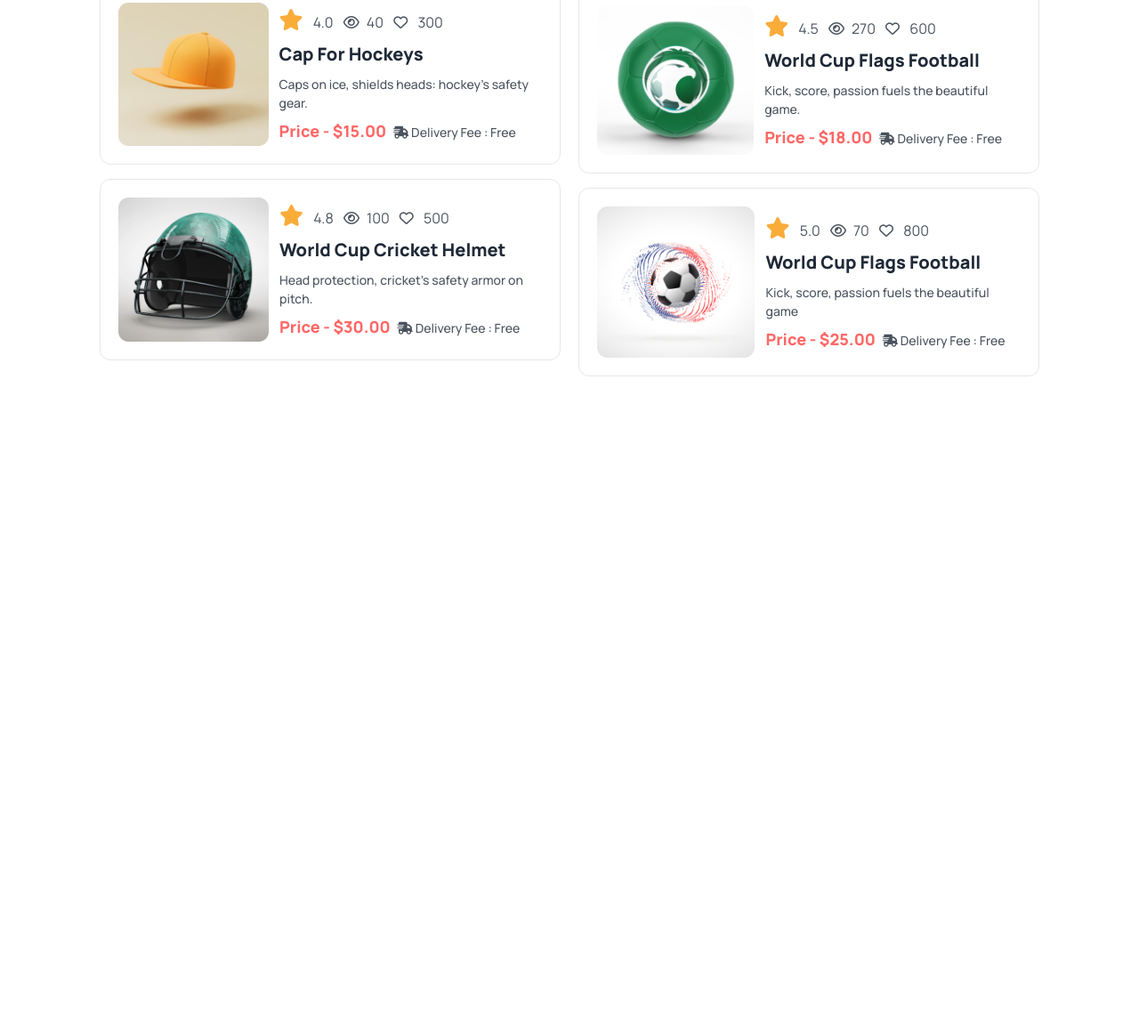
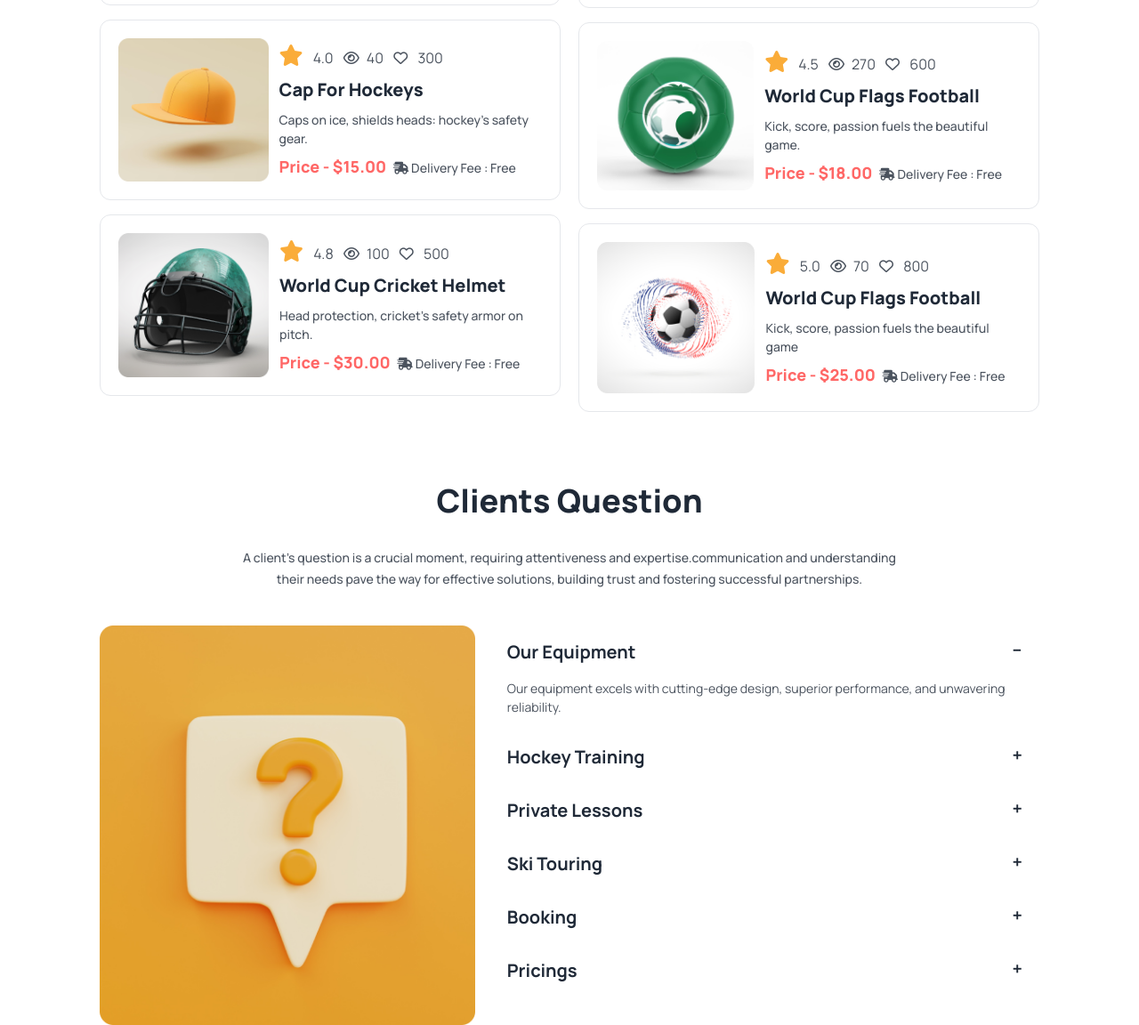
Before and after one commit to chhando/b9-assignment-task-3, a plain HTML site: page index.html in a window 1280 px wide. Shown: the part 2653-3805 px from the top of the page at 89% size. Before the commit the page ends 3076 px from the top, so only its background shows below. Drawn offline with nearby package versions, Linux system fonts and the light colour scheme.

Commit message:
client question section added

```diff
--- a/index.html
+++ b/index.html
@@ -189,7 +189,7 @@
                     you modern solutions for an enhanced experience. Explore now!</p>
             </div>
             <!-- products card -->
-            <div class="grid grid-cols-1 lg:grid-cols-2 gap-5 ">
+            <div class="grid grid-cols-1 lg:grid-cols-2 gap-5 mt-10">
                 <div>
                     <div class="border-[1px] mt-4 rounded-xl    ">
                         <div class="flex flex-col lg:flex-row gap-3 items-center p-5 ">
@@ -262,8 +262,8 @@
                             </div>
                         </div>
                     </div>
-                    <div class="border-[1px] mt-4 rounded-xl    ">
-                        <div class="flex flex-col lg:flex-row gap-3 items-center p-5 ">
+                    <div class=" border-[1px] mt-4 rounded-xl    ">
+                        <div class="flex flex-col lg:flex-row gap-3 items-center p-5  ">
                             <div>
                                 <img  src="./Images/6.png" alt="">
                             </div>
@@ -299,7 +299,75 @@
                 </div>
             </div>
         </section>
-
+        <!-- client question section -->
+        <section>
+            <div class="mt-10 lg:mt-20">
+                <h2 class="text-3xl lg:text-4xl font-extrabold text-center lg:mt-10">Clients Question</h2>
+                <p class=" text-center text-[14px] leading-6 font-medium  lg:px-40 pt-8 opacity-80 ">
+                    A client's question is a crucial moment, requiring attentiveness and expertise.communication and understanding their needs pave the way for effective solutions, building trust and fostering successful partnerships.</p>
+            </div>
+            <div class="flex flex-col lg:flex-row gap-5 mt-10">
+                <div>
+                    <img class="flex-1 w-[450px]" src="./Images/11.png" alt="">
+                </div>
+                <div>
+                    <div class="collapse collapse-plus flex-1">
+                        <input type="radio" name="my-accordion-3" checked="checked" />
+                        <div class="collapse-title text-xl font-bold">
+                            Our Equipment
+                        </div>
+                        <div class="collapse-content">
+                          <p class="text-[14px] font-normal opacity-80">Our equipment excels with cutting-edge design, superior performance, and unwavering reliability.</p>
+                        </div>
+                      </div>
+                      <div class="collapse collapse-plus ">
+                        <input type="radio" name="my-accordion-3" />
+                        <div class="collapse-title text-xl flex justify-between font-bold">
+                            Hockey Training
+                        </div>
+                        <div class="collapse-content">
+                          <p class="text-[14px] font-normal opacity-80">Elevate skills, precision training: our hockey mastery unfolds.</p>
+                        </div>
+                      </div>
+                      <div class="collapse collapse-plus ">
+                        <input type="radio" name="my-accordion-3" />
+                        <div class="collapse-title text-xl font-bold">
+                            Private Lessons
+                        </div>
+                        <div class="collapse-content">
+                          <p class="text-[14px] font-normal opacity-80">Personalized coaching, tailored progress: private lessons shape mastery.</p>
+                        </div>
+                      </div>
+                      <div class="collapse collapse-plus ">
+                        <input type="radio" name="my-accordion-3" />
+                        <div class="collapse-title text-xl font-bold">
+                            Ski Touring
+                        </div>
+                        <div class="collapse-content">
+                          <p class="text-[14px] font-normal opacity-80">Ascending snowy peaks, ski touring: adventure, thrill, nature's embrace.</p>
+                        </div>
+                      </div>
+                      <div class="collapse collapse-plus ">
+                        <input type="radio" name="my-accordion-3" />
+                        <div class="collapse-title text-xl font-bold">
+                            Booking
+                        </div>
+                        <div class="collapse-content">
+                          <p class="text-[14px] font-normal opacity-80">Effortless reservations, secure spots: booking simplicity at your service.</p>
+                        </div>
+                      </div>
+                      <div class="collapse collapse-plus ">
+                        <input type="radio" name="my-accordion-3" />
+                        <div class="collapse-title text-xl font-bold">
+                            Pricings
+                        </div>
+                        <div class="collapse-content">
+                          <p class="text-[14px] font-normal opacity-80">Clear, competitive pricings: value meets affordability in every package.</p>
+                        </div>
+                      </div>
+                </div>
+            </div>
+        </section>
     </main>
 </body>
 
```
